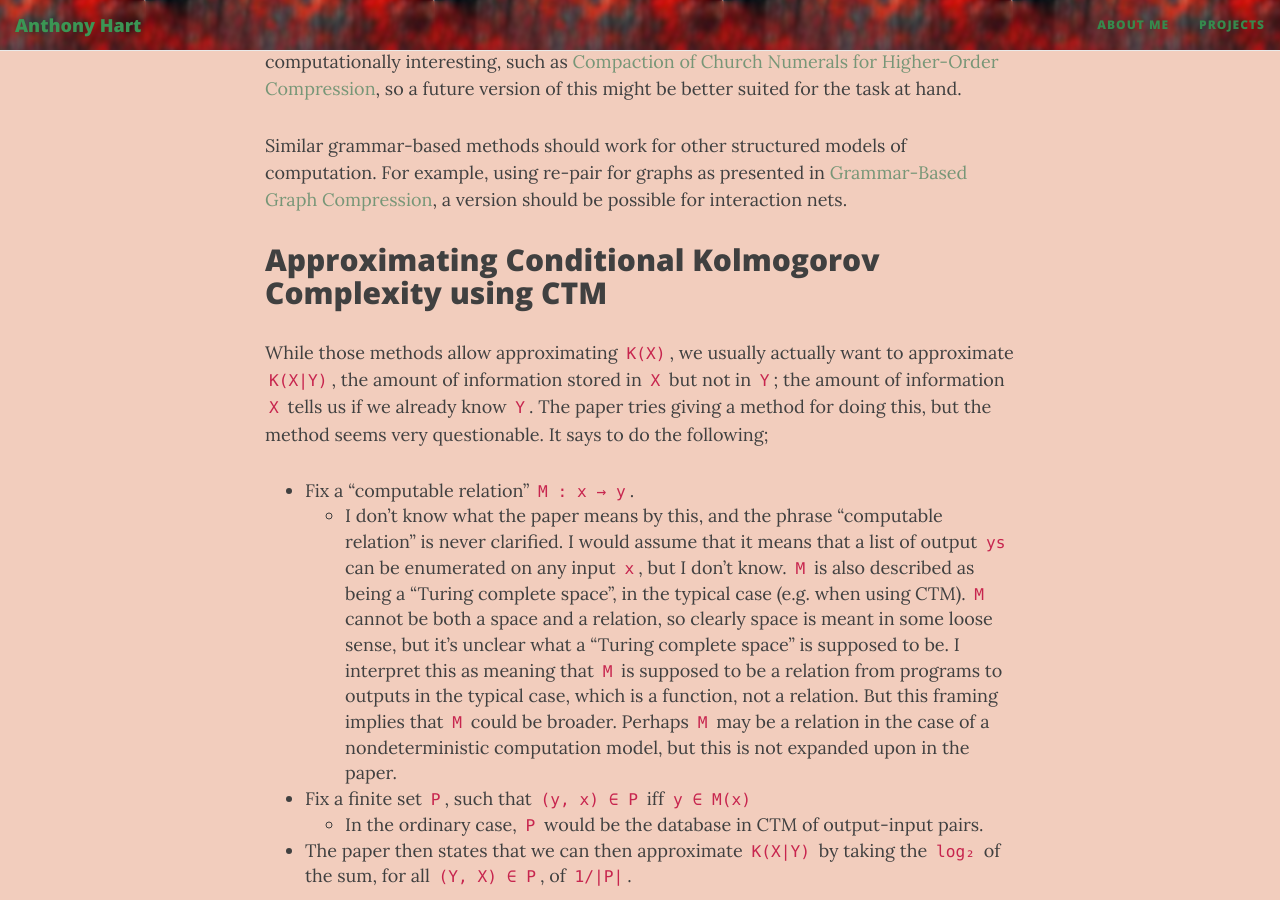
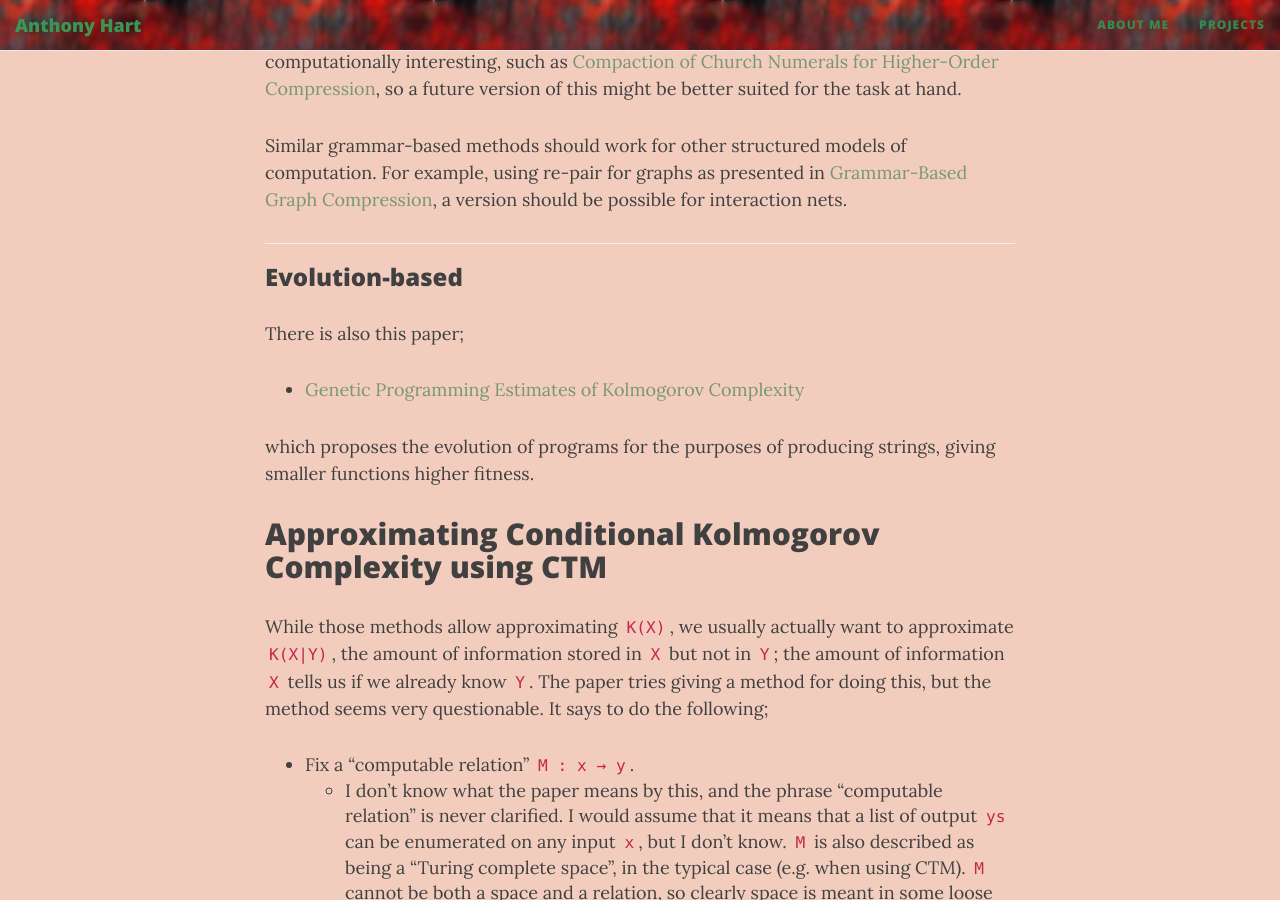
Before and after one commit to AHartNtkn/AHartNtkn.github.io, a Jekyll site: the page built from _posts/2020-09-18-My-(Mis)Adventures-with-Algorithmic-Machine-Learning.md, in a window 1280 px wide and 900 px high, scrolled down 7006 px. Built offline with Jekyll 4.4.1, drawn with Linux system fonts in a browser that asks for light colours; nearby versions of some CDN libraries.

Commit message:
Add evolution based method.

```diff
--- a/_posts/2020-09-18-My-(Mis)Adventures-with-Algorithmic-Machine-Learning.md
+++ b/_posts/2020-09-18-My-(Mis)Adventures-with-Algorithmic-Machine-Learning.md
@@ -121,6 +121,15 @@ I honestly have a hard time believing this works. I'll have to think about it mo
 I don't buy the argument given in the paper, though, which just seems to argue that optimal compression should be possible in theory; it doesn't even mention the specifics of the algorithm they present. None the less, I want to include this here since it makes a specific and relevant claim. Some followup work seems to be doing something more computationally interesting, such as [Compaction of Church Numerals for Higher-Order Compression](https://arxiv.org/abs/1706.10061), so a future version of this might be better suited for the task at hand.
 
 Similar grammar-based methods should work for other structured models of computation. For example, using re-pair for graphs as presented in [Grammar-Based Graph Compression](https://arxiv.org/abs/1704.05254), a version should be possible for interaction nets.
+
+---
+
+### Evolution-based
+
+There is also this paper;
+* [Genetic Programming Estimates of Kolmogorov Complexity](http://citeseerx.ist.psu.edu/viewdoc/download?doi=10.1.1.57.429&rep=rep1&type=pdf)
+
+which proposes the evolution of programs for the purposes of producing strings, giving smaller functions higher fitness.
 
 <a name="heading2p5"></a>
 ## Approximating Conditional Kolmogorov Complexity using CTM
```
